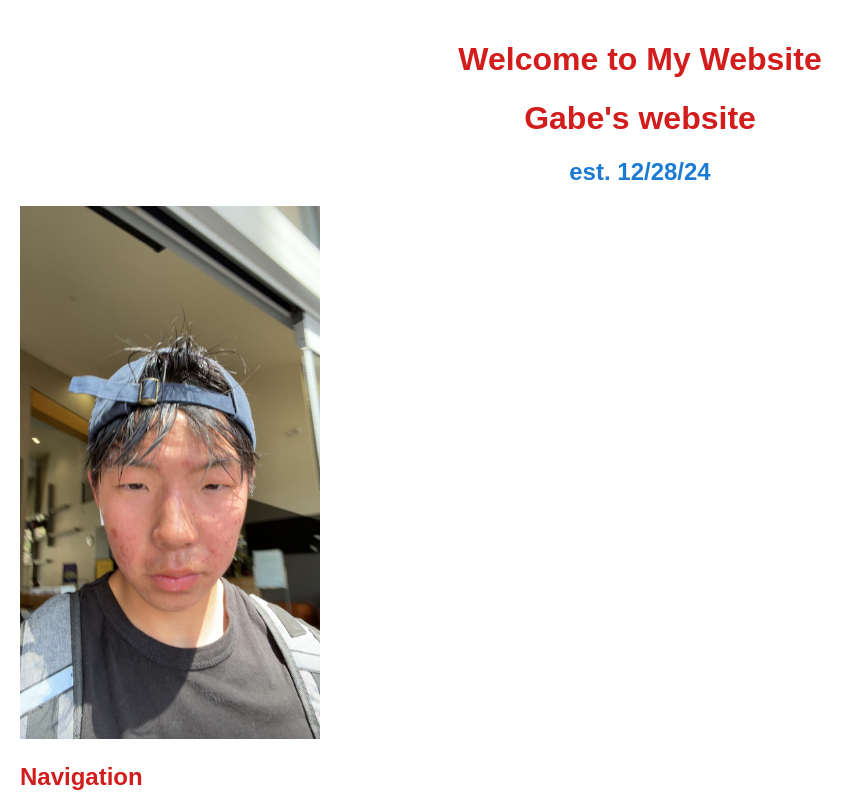
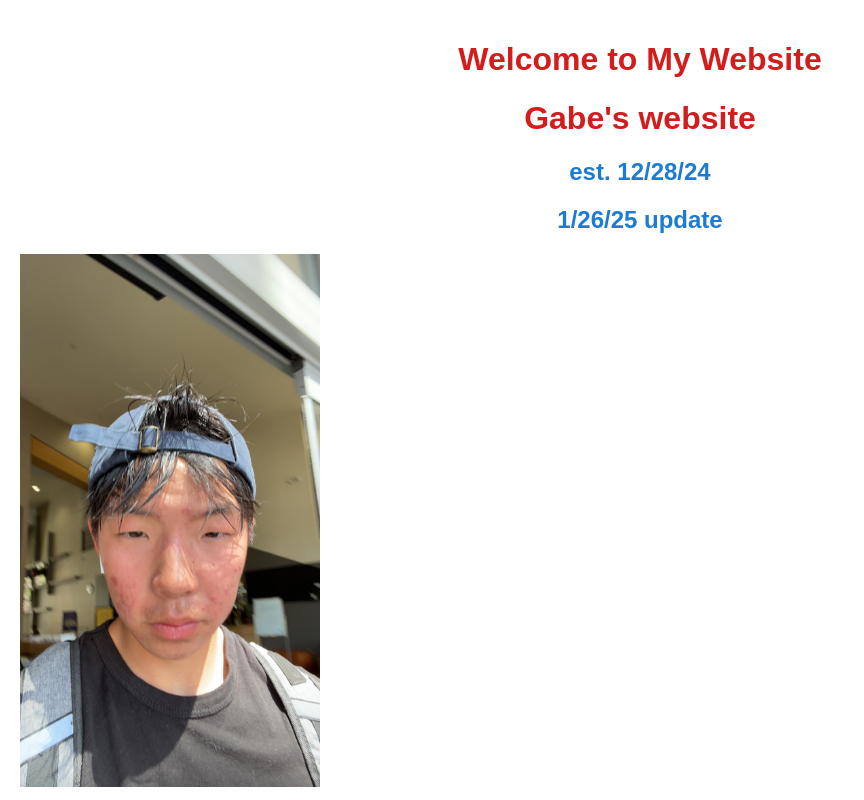
Before and after one commit to 17deadline/nga-not-gabe-associated-, a plain HTML site: page index.html in a window 1280 px wide. Shown: the top 800 px of the page, without its empty margins (0-864 px from the left). Drawn offline with Linux system fonts and the light colour scheme; a script that the page names is missing.

Commit message:
1/26/25 update

```diff
--- a/index.html
+++ b/index.html
@@ -13,6 +13,7 @@
     <h1 style="text-align: center;">Welcome to My Website</h1>
     <h1 style="text-align: center;">Gabe's website</h1>
     <h2 style="text-align: center;"> est. 12/28/24 </h2>
+    <h2 style="text-align: center;"> 1/26/25 update </h2>
     <img style="text-align: center;" src="nicecoc.JPG" width="300">
     <h2>   </h2>
     <!-- You can add navigation, logos, etc., within the header -->
```
